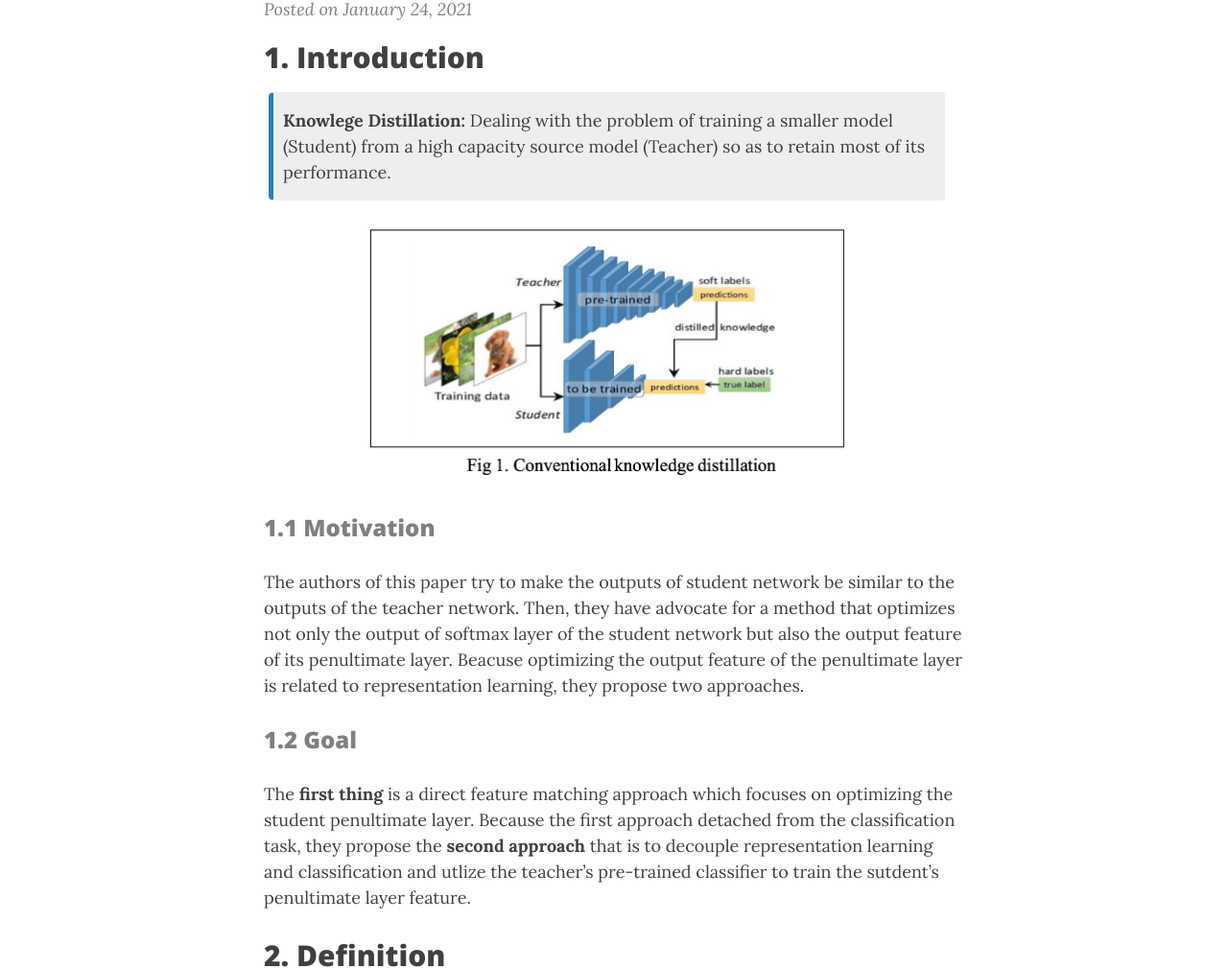
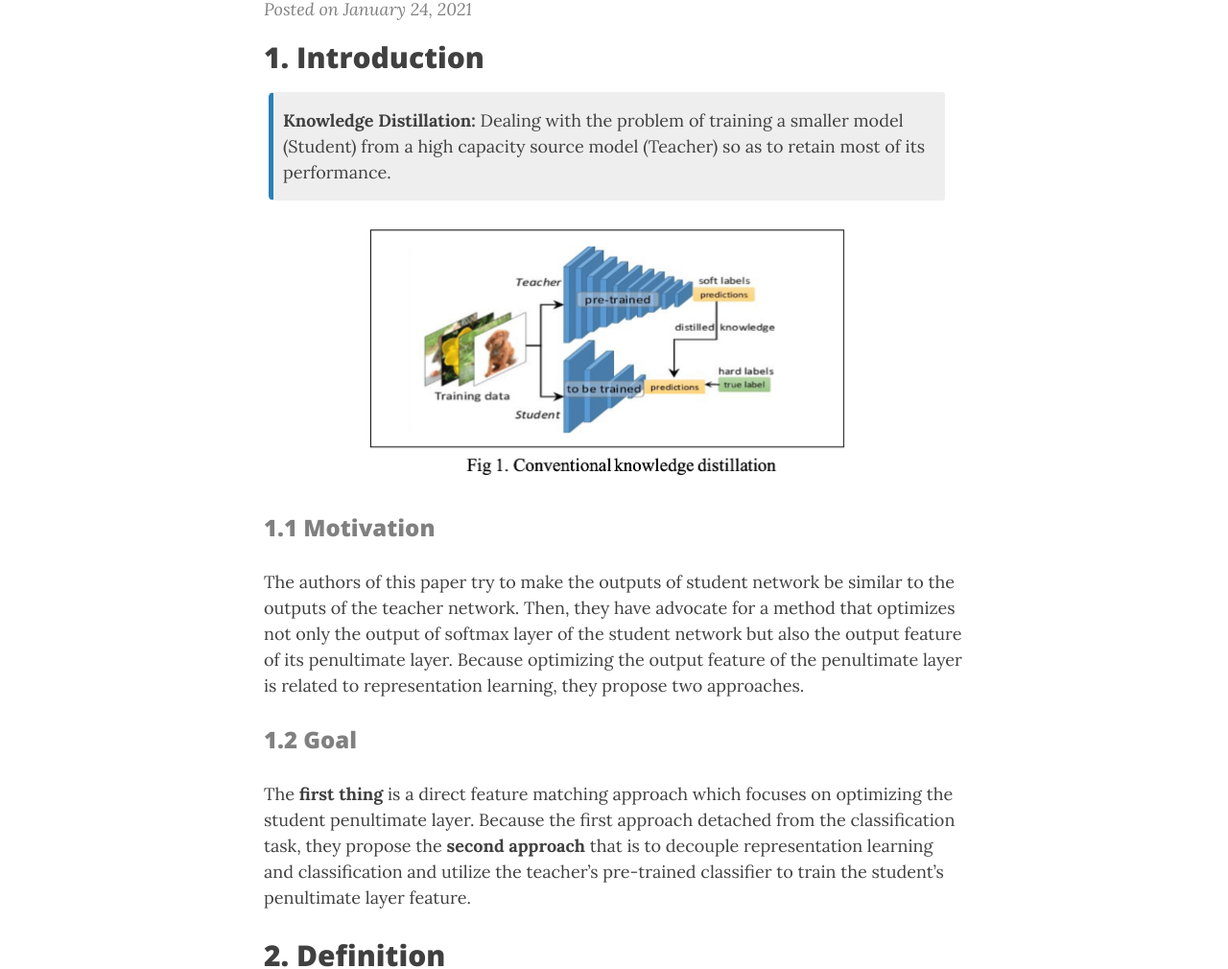
Before and after one commit to da2so/da2so.github.io, a Jekyll site: the page built from _posts/2021-01-24-Knowledge_Distillation_via_Softmax_Regression_Representation_Learning.md, in a window 1280 px wide and 1400 px high. Shown: the part 307-1317 px from the top of the window at 96% size. Built offline with Jekyll 4.4.1, drawn with Linux system fonts in a browser that asks for light colours; nearby versions of some CDN libraries; formulas are drawn with MathJax 3; some of the changed text lies outside the part shown.

Commit message:
Update 2021-01-24-Knowledge_Distillation_via_Softmax_Regression_Representation_Learning.md

```diff
--- a/_posts/2021-01-24-Knowledge_Distillation_via_Softmax_Regression_Representation_Learning.md
+++ b/_posts/2021-01-24-Knowledge_Distillation_via_Softmax_Regression_Representation_Learning.md
@@ -8,7 +8,7 @@ thumbnail-img: /assets/thumbnail_img/2021-01-24-Knowledge_Distillation_via_Softm
 ---
 
 ## 1. Introduction
-**Knowlege Distillation:** Dealing with the problem of training a smaller model (Student) from a high capacity source model (Teacher) so as to retain most of its performance.
+**Knowledge Distillation:** Dealing with the problem of training a smaller model (Student) from a high capacity source model (Teacher) so as to retain most of its performance.
 {: .box-note}
 
 
@@ -17,12 +17,12 @@ thumbnail-img: /assets/thumbnail_img/2021-01-24-Knowledge_Distillation_via_Softm
 
 ### <span style="color:gray"> 1.1 Motivation </span>
 
-The authors of this paper try to make the outputs of student network be similar to the outputs of the teacher network. Then, they have advocate for a method that optimizes not only the output of softmax layer of the student network but also the output feature of its penultimate layer. Beacuse optimizing the output feature of the penultimate layer is related to representation learning, they propose two approaches.
+The authors of this paper try to make the outputs of student network be similar to the outputs of the teacher network. Then, they have advocate for a method that optimizes not only the output of softmax layer of the student network but also the output feature of its penultimate layer. Because optimizing the output feature of the penultimate layer is related to representation learning, they propose two approaches.
 
 
 ### <span style="color:gray"> 1.2 Goal </span>
 
-The **first thing** is a direct feature matching approach which focuses on optimizing the student penultimate layer. Because the first approach detached from the classification task, they propose the **second approach** that is to decouple representation learning and classification and utlize the teacher's pre-trained classifier to train the sutdent's penultimate layer feature.
+The **first thing** is a direct feature matching approach which focuses on optimizing the student penultimate layer. Because the first approach detached from the classification task, they propose the **second approach** that is to decouple representation learning and classification and utilize the teacher's pre-trained classifier to train the student's penultimate layer feature.
 
 
 ## 2. Definition
@@ -69,7 +69,7 @@ Let us denote by <span style="color:DodgerBlue">$p$</span> the output of the tea
 L_\{ SR \} = - p \log q.  \quad \cdots Eq .(2)
 \\] </span>
 
-At this point, the following two obeservations is: **(1)** If <span style="color:DodgerBlue">$p=q$</span>, then this implies that <span style="color:DodgerBlue">$h^S(x) = h^T(x)$</span> which shows that Eq. (2) optimizes the student's feature reprsentation <span style="color:DodgerBlue">$h^S$</span>. **(2)** The loss of Eq. (2) can be written as:
+At this point, the following two observations is: **(1)** If <span style="color:DodgerBlue">$p=q$</span>, then this implies that <span style="color:DodgerBlue">$h^S(x) = h^T(x)$</span> which shows that Eq. (2) optimizes the student's feature representation <span style="color:DodgerBlue">$h^S$</span>. **(2)** The loss of Eq. (2) can be written as:
 
 <span style="color:DodgerBlue">
 \\[
```
